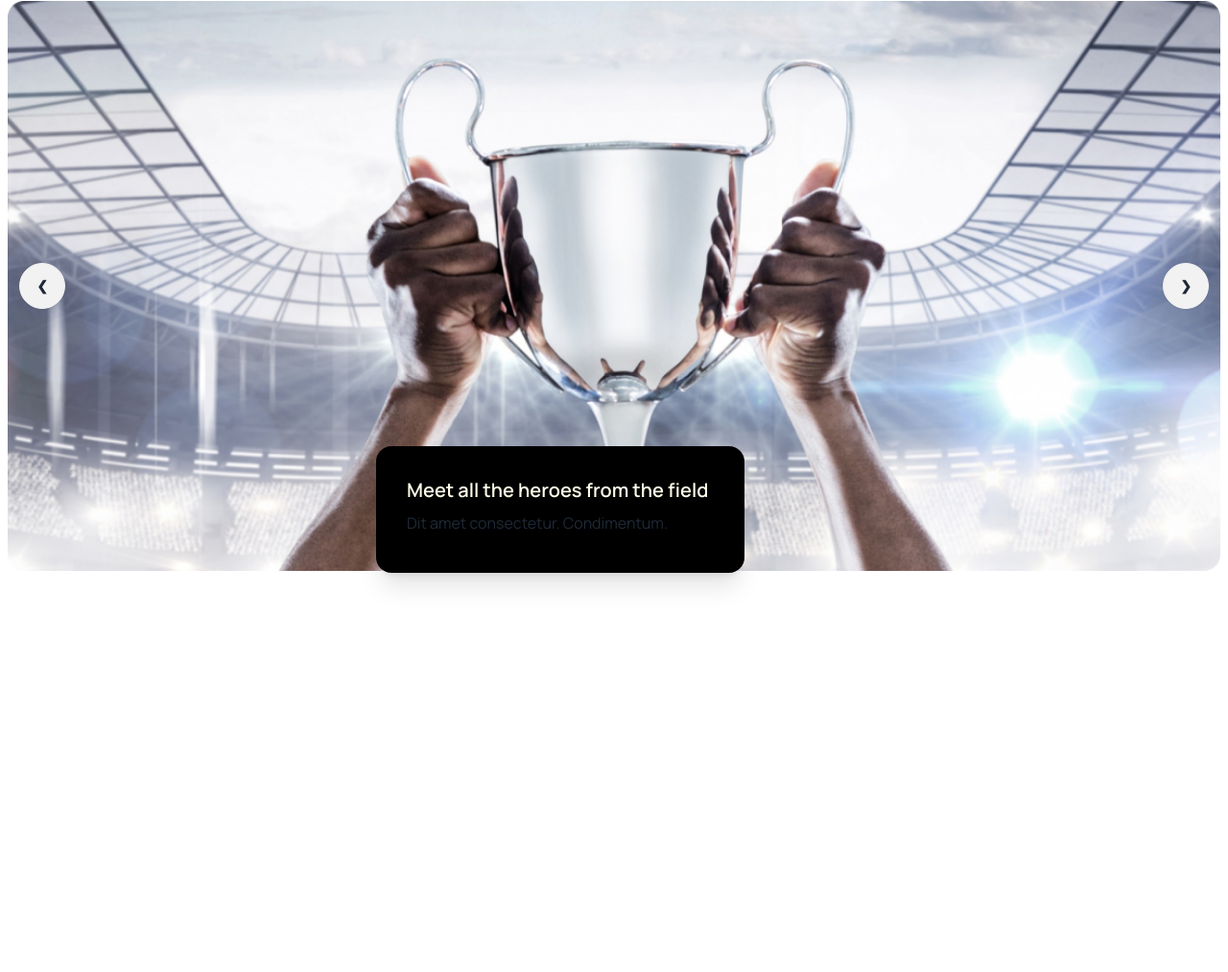
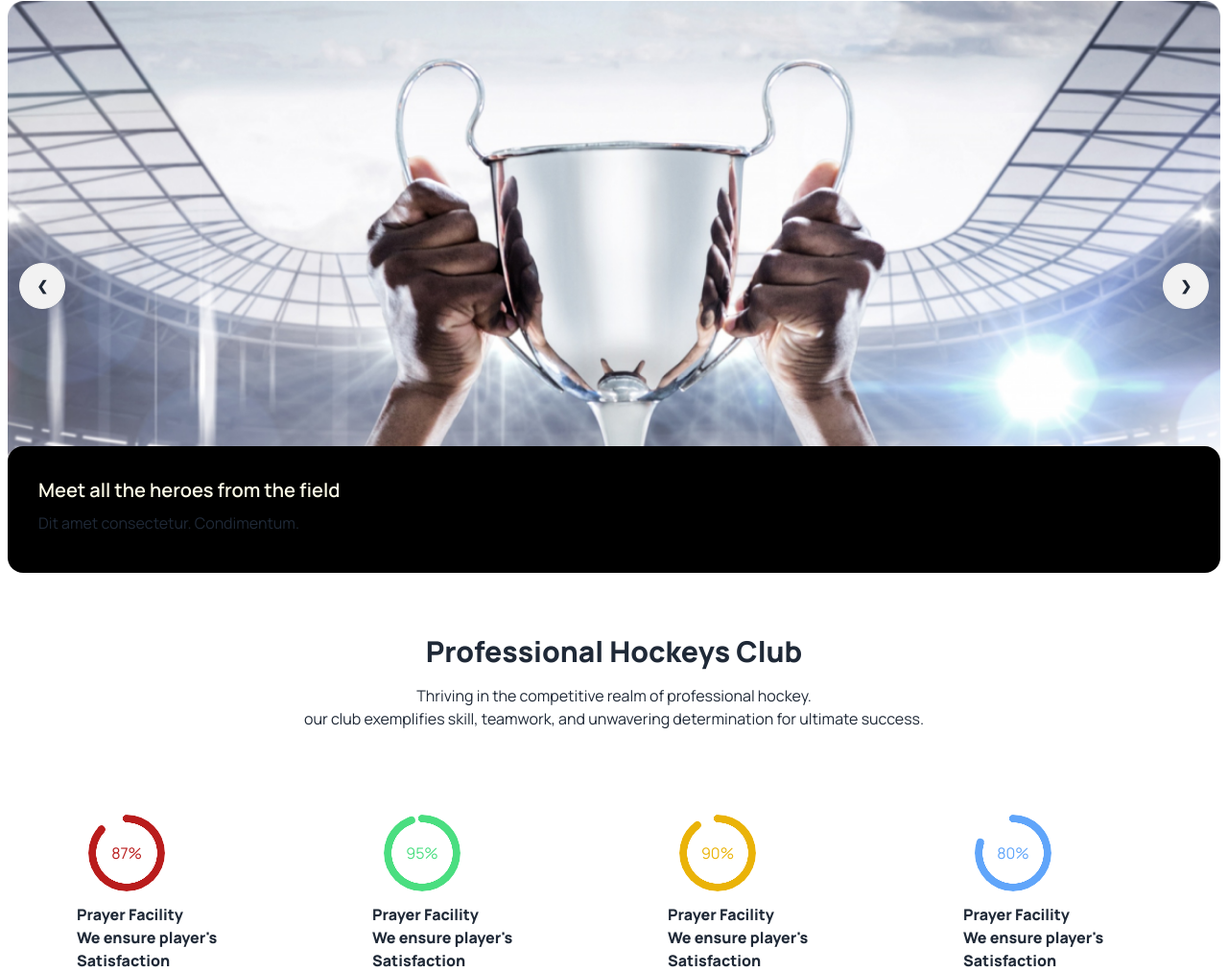
Before and after one commit to Akmam-Nirjhor/Project_PH, a plain HTML site: page index.html in a window 1280 px wide. Shown: the part 147-1160 px from the top of the page at 96% size. Before the commit the page ends 800 px from the top, so only its background shows below. Drawn offline with nearby package versions, Linux system fonts and the light colour scheme; files whose address does not match are found by name.

Commit message:
section_tow

```diff
--- a/index.html
+++ b/index.html
@@ -142,17 +142,17 @@
               class="w-full"
             /> -->
             <div
-              class="absolute flex justify-between transform -translate-y-1/2 left-5 right-5 top-1/2"
+              class=" absolute flex justify-between transform -translate-y-1/2 left-5 right-5 top-1/2"
             >
-              <a href="#slide3" class="btn btn-circle">❮</a>
-              <a href="#slide1" class="btn btn-circle">❯</a>
+              <a href="#slide3" class="btn btn-circle bg-black  ">❮</a>
+              <a href="#slide1" class="btn btn-circle  ">❯</a>
             </div>
           </div>
         </div>
         <!-- Black_box -->
-        <div class="card w-96 mx-2 lg:-mt-36 relative  lg:left-96 bg-black shadow-xl">
+        <div class="card mx-2 lg:-mt-36  relative bg-black  ">
 
-          <div class="card-body ">
+          <div class="card-body  ">
             <h2 class="card-title text-yellow-50">Meet all the heroes from the field</h2>
             <p>Dit amet consectetur. Condimentum. </p>
             <div class="card-actions justify-end">
@@ -162,11 +162,42 @@
 
         </div>
       </section>
+      <!--Professional Hockeys Club  -->
+
+      <section class="section_tow mt-14 md:container md:mx-auto space-y-20  " >
+        <div class="content text-center space-y-4 grid grid-cols-1 p-2 " >
+          <h3 class="text-2xl lg:text-3xl font-extrabold" >Professional Hockeys Club</h3>
+          <p>Thriving in the competitive realm of professional hockey.
+            <br>
+            our club exemplifies skill, teamwork, and unwavering determination for ultimate success.</p>
+        </div>
+        <div class="pfrogressStory flex  grid ml-20 gap-8 lg:grid-cols-4 place-content-between  ">
+         <div class=" space-y-3 " >
+          <div class="radial-progress text-primary text-red-700 left-3 " style="--value:87;" role="progressbar">87%</div>
+          <div class="font-extrabold  " ><h3>Prayer Facility</h3>
+          <p>We ensure player's <br>Satisfaction</p></div>
+         </div>
+         <div class=" space-y-3 " >
+          <div class="radial-progress text-primary text-green-400  left-3 " style="--value:95;" role="progressbar">95%</div>
+          <div class="font-extrabold" ><h3>Prayer Facility</h3>
+          <p>We ensure player's <br>Satisfaction</p></div>
+         </div>
+         <div class=" space-y-3 " >
+          <div class="radial-progress text-primary text-yellow-500  left-3 " style="--value:90;" role="progressbar">90%</div>
+          <div class="font-extrabold" ><h3>Prayer Facility</h3>
+          <p>We ensure player's <br>Satisfaction</p></div>
+         </div>
+         <div class=" space-y-3 " >
+          <div class="radial-progress text-primary text-blue-400  left-3 " style="--value:80;" role="progressbar">80%</div>
+          <div class="font-extrabold" ><h3>Prayer Facility</h3>
+          <p>We ensure player's <br>Satisfaction</p></div>
+         </div>
+
+
 
 
         </div>
-      </div>
-
+      </section>
     </main>
     <footer></footer>
   </body>
```
